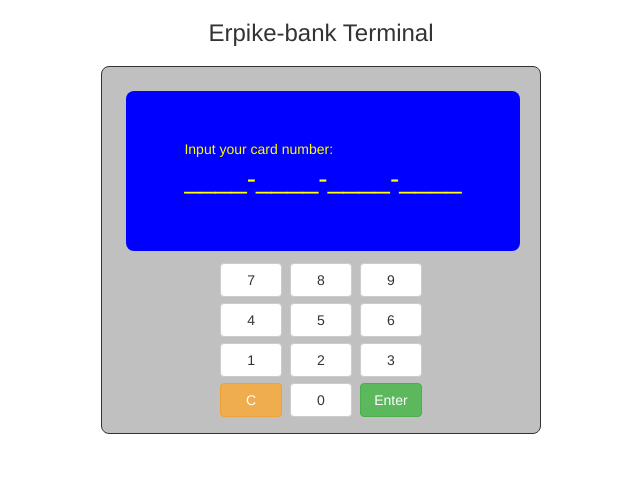
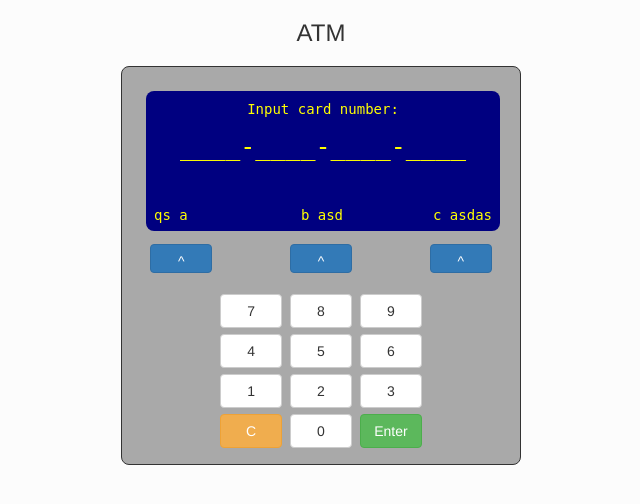
Before and after one commit to erpike/atm, a Django app: page / in a window 1280 px wide. Shown: the top 504 px of the page, without its empty margins (319-959 px from the left). Run offline with Django 3.2, Linux system fonts and the light colour scheme.

Commit message:
Updated home page

```diff
--- a/static/css/custom.css
+++ b/static/css/custom.css
@@ -1,48 +1,47 @@
-.align-center {
+body {
+  background:#FCFCFC;
+}
+
+#header {
     text-align: center;
 }
 
-.align-left {
-    text-align: left;
-}
-
-.display-table {
-    display: table;
-    height: 95%;
-    margin: 40px auto 0 auto;
-}
-.display-table-cell {
-    display: table-cell;
-}
-
-#card-number {
-    font-size: 28px;
-}
-
-#screen {
+#box {
     text-align: center;
-    width: 440px;
+    width: 400px;
+    display: block;
     border-radius:8px;
     border: 1px solid;
+    bordel-color: #abc6c2;
     padding:8px;
     margin-top:20px;
     margin-left:auto;
     margin-right:auto;
-    background: #C0C0C0;
+    background:#A9A9A9;
 }
 
 #display {
-    background: blue;
+    background: #000080;
     padding: 8px;
     margin:16px 12px 10px 16px;
-    text-align: right;
+    text-align: center;
+    font-family: 'Share Tech Mono', monospace;
+    border-radius:8px;
     color: yellow;
-    border-radius:8px;
-    height: 160px;
+    height: 140px;
 }
 
+#card-number {
+  font-size: 25px;
+}
+
+#result, #previous {
+  text-align: center;
+
+}
 
 #keyboard {
+  display: inline-block;
   text-align: center;
   margin-bottom:8px;
 }
@@ -51,7 +50,44 @@
   margin-top: 4px;
 }
 
+.row-ctrl {
+    position: relative;
+    top: -10px;
+}
+
 button {
   width: 62px;
   margin: 2px;
 }
+
+.row-ctrl button{
+    height: 29px;
+    margin-bottom: 5px;
+}
+
+#hint-row {
+    display: block;
+    padding-top: 20px;
+}
+
+#left-hint {
+    text-align: left;
+    display: table-cell;
+    width: 120px;
+}
+
+#mid-hint {
+    display: table-cell;
+    width: 120px;
+    text-align: center;
+}
+
+#right-hint {
+display: table-cell;
+width: 120px;
+text-align: right;
+}
+
+.confirm-form{
+    display: inline;
+}
--- a/static/js/functions.js
+++ b/static/js/functions.js
@@ -6,14 +6,16 @@ $(document).ready(function(){
         nonNumbers = "_".repeat(CARD_DIGITS - cardNumber.length);
         rawString = nonNumbers + cardNumber;
         $("#card-number").text(rawString.replace(/\W/gi, '').replace(/(.{4})/g, '$1-').slice(0, -1));
-        console.log(cardNumber.length)
     };
 
     formatNumber();
     $(".btn-ctrl").on('click', function(){
-        if (cardNumber.length < 16){
+        if ($(this).val() != 'C' && $(this).val() != 'Enter' && cardNumber.length < CARD_DIGITS) {
             cardNumber += $(this).val()
-            formatNumber();
         }
+        if ($(this).val() == 'C') {
+            cardNumber = ''
+        }
+        formatNumber();
     });
 });
--- a/templates/base.html
+++ b/templates/base.html
@@ -9,22 +9,26 @@
     <title>ATM</title>
 </head>
 <body>
-    {% block content %}
+
     <div class="container">
-        <div id="header" class="align-center">
-            <h3>Erpike-bank Terminal</h3>
+        <div id="header">
+            <h3>ATM</h3>
         </div>
-        <div id="screen">
+        <div id="box" class="text-center">
             <div id="display">
-                <div class="display-table">
-                    <div class="display-table-row align-left">
-                        Input your card number:
-                    </div>
-                    <div id="card-number" class="display-table-row"><u></u>
-                    </div>
-                </div>
+                {% block screen_content %}
+                {% endblock %}
             </div>
             <div id="keyboard">
+                <div class="row row-ctrl">
+                    {% block control_btns %}
+                        <button class="btn btn-primary btn-ctrl" value="">^</button>
+                        <button class="invisible" value=""></button>
+                        <button class="btn btn-primary btn-ctrl" value="">^</button>
+                        <button class="invisible" value=""></button>
+                        <button class="btn btn-primary btn-ctrl" value="">^</button>
+                    {% endblock %}
+                </div>
                 <div class="row">
                     <button class="btn btn-default btn-ctrl" value="7">7</button>
                     <button class="btn btn-default btn-ctrl" value="8">8</button>
@@ -43,12 +47,13 @@
                 <div class="row">
                     <button class="btn btn-warning btn-ctrl" value="C">C</button>
                     <button class="btn btn-default btn-ctrl" value="0">0</button>
-                    <button class="btn btn-success btn-ctrl" value="Enter">Enter</button>
+                    <form class="confirm-form">
+                        <button class="btn btn-success btn-ctrl" value="Enter">Enter</button>
+                    </form>
                 </div>
             </div>
         </div>
     </div>
-    {% endblock %}
 
     <script src="https://ajax.googleapis.com/ajax/libs/jquery/1.12.4/jquery.min.js"></script>
     <script src="{% static 'js/bootstrap.min.js' %}"></script>
--- a/templates/home.html
+++ b/templates/home.html
@@ -1,5 +1,14 @@
 {% extends 'base.html' %}
 
-{% block content %}
-    {{block.super}}
+{% block screen_content %}
+<div>
+    <p>Input card number:</p>
+</div>
+    <div id="card-number"></div>
+    <br/>
+    <div id="hint-row">
+        <span id="left-hint"> qs a</span>
+        <span id="mid-hint">b asd</span>
+        <span id="right-hint">c asdas</span>
+    </div>
 {% endblock %}
```
